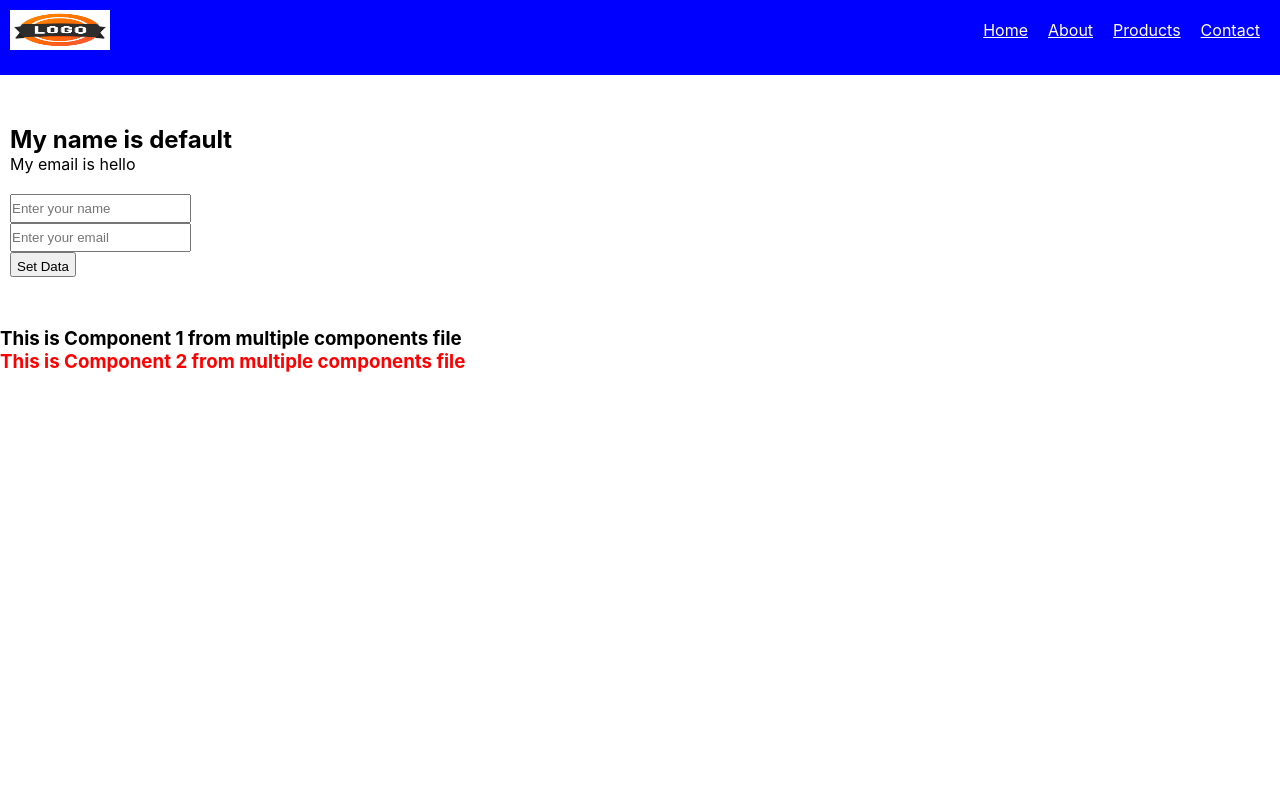
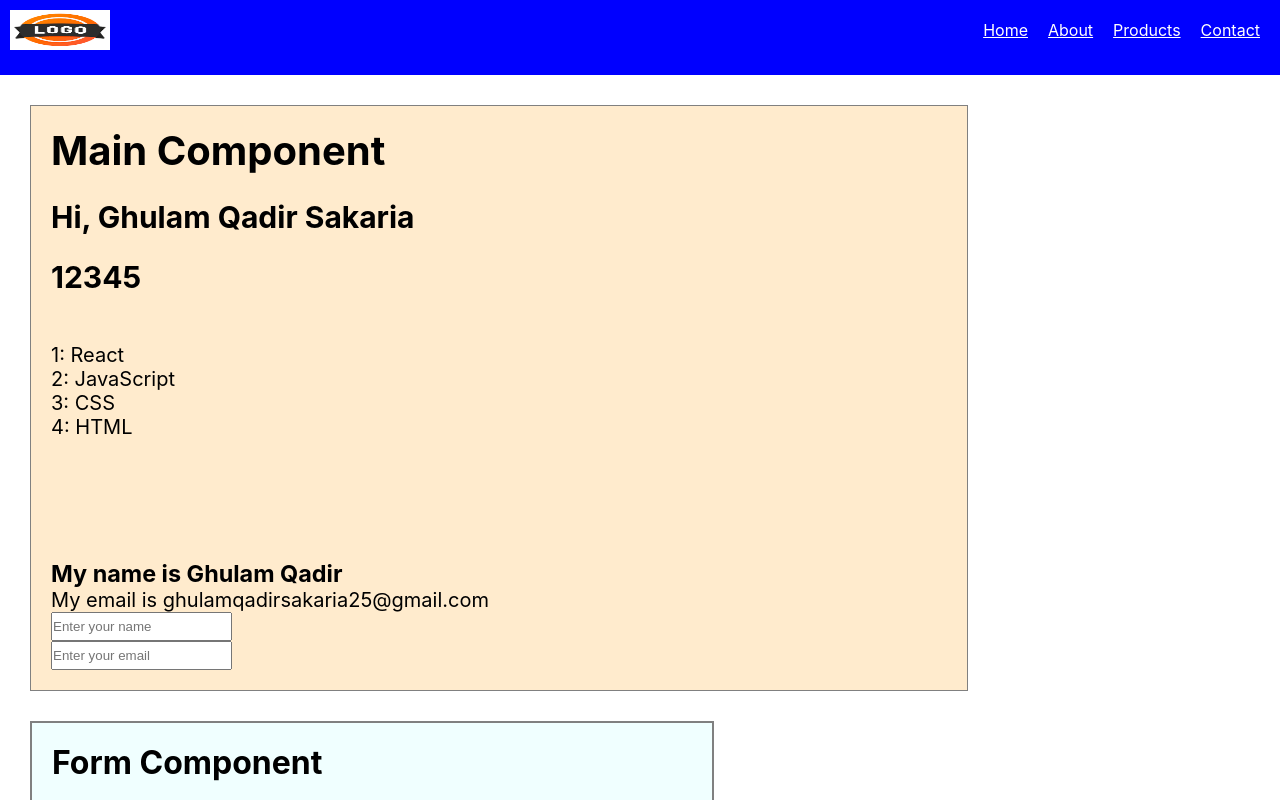
Before and after one commit to GhulamQadir/React-practise, a React (Create React App) app: page / in a window 1280 px wide. Shown: the top 800 px of the page. Built offline with nearby package versions, Linux system fonts and the light colour scheme.

Commit message:
class component state practise

```diff
--- a/src/App.js
+++ b/src/App.js
@@ -2,7 +2,7 @@ import React, { Component } from 'react';
 import Header from './Components/Navbar/navbar';
 import MainComponent from './Components/MainComponent/main-component';
 import { Comp1, Comp2 } from './Components/multiple_components/multiple-components'
-import Form from './form/form';
+import Form from './Components/form/form';
 
 class App extends Component {
   render() {
@@ -14,7 +14,7 @@ class App extends Component {
 
 
         {/* Rendering Main-Component from external file */}
-        {/* <MainComponent /> */}
+        <MainComponent />
         <Form />
 
         <br />
--- a/src/Components/MainComponent/main-component.css
+++ b/src/Components/MainComponent/main-component.css
@@ -1,6 +1,10 @@
 .main-component {
     margin: 30px 10px 10px 30px;
     font-size: 20px;
+    border: 1px solid grey;
+    width: 70%;
+    padding: 20px;
+    background-color: blanchedalmond;
 }
 
 button {
--- a/src/Components/MainComponent/main-component.js
+++ b/src/Components/MainComponent/main-component.js
@@ -73,7 +73,9 @@ class MainComponent extends Component {
         ]
         return (
             <div className="main-component">
-                <h1>Hi, {`${myFullName.firstName}${myFullName.lastName}`}</h1>
+                <h1>Main Component</h1>
+                <br />
+                <h2>Hi, {`${myFullName.firstName}${myFullName.lastName}`}</h2>
 
                 <br />
                 {/* Rendering numbers array */}
@@ -94,7 +96,9 @@ class MainComponent extends Component {
                 <br />
                 <br />
 
-                {/* Using State */}
+
+
+                {/* Setting and getting name using state*/}
                 {/* <h1>My name is {this.state.name}</h1>
                 <p>email: {this.state.email}</p>
                 <button onClick={this.getName}>Get Name</button>
@@ -102,27 +106,17 @@ class MainComponent extends Component {
 
 
 
-                {/* STATE PRACTISE */}
-                {/* setting value of input field */}
-                {/* <h2>Your name is: {this.state.name}</h2>
-                <input onChange={(e) => this.setUserName(e)} type="text" placeholder="Enter your name" /> */}
-
-
-                <br />
                 <br />
                 <br />
 
 
-                {/* Form Using State */}
-                <h2>Form:</h2>
-                <form onSubmit={(e) => { e.preventDefault() }}>
+                {/* Realtime changes Using State */}
                 <h3>My name is {this.state.name}</h3>
                 <p>My email is {this.state.email}</p>
                 <input onChange={(e) => this.handleChange(e)} name="name" type="text" placeholder="Enter your name" />
                 <br />
                 <input onChange={(e) => this.handleChange(e)} name="email" type="text" placeholder="Enter your email" />
                 <br />
-                </form>
 
 
 
--- /dev/null
+++ b/src/Components/form/form.css
@@ -0,0 +1,11 @@
+p {
+    font-size: 20px;
+}
+
+.form-div {
+    border: 2px solid grey;
+    width: 50%;
+    background-color: azure;
+    margin: 30px;
+    padding: 20px;
+}
--- a/src/form/form.js
+++ b/src/Components/form/form.js
@@ -1,4 +1,5 @@
 import React, { Component } from "react";
+import './form.css'
 
 
 
@@ -8,12 +9,12 @@ class Form extends Component {
         super()
         this.state = {
             inputValues: {
-                name: "myName",
-                email: "myEmail"
+                name: "",
+                email: ""
             },
             headingValues: {
-                name: "default",
-                email: "hello"
+                name: "",
+                email: ""
             }
         }
     }
@@ -39,10 +40,10 @@ class Form extends Component {
     }
     render() {
         return (
-            <div style={{ margin: 10 }}>
+            <div className="form-div">
+                <h1>Form Component</h1>
                 <br />
-                <br />
-                <h2>My name is {this.state.headingValues.name}</h2>
+                <p>My name is {this.state.headingValues.name}</p>
                 <p>My email is {this.state.headingValues.email}</p>
                 <br />
                 <form onSubmit={(e) => this.setData(e)}>
--- a/src/Components/multiple_components/multiple-components.js
+++ b/src/Components/multiple_components/multiple-components.js
@@ -1,5 +1,5 @@
 import React, { Component } from "react";
-
+import './multiple-components.css'
 
 
 
```
Lines whose indentation alone changed are shown as unchanged.
